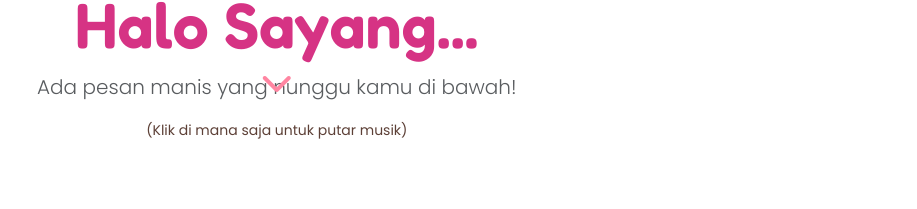
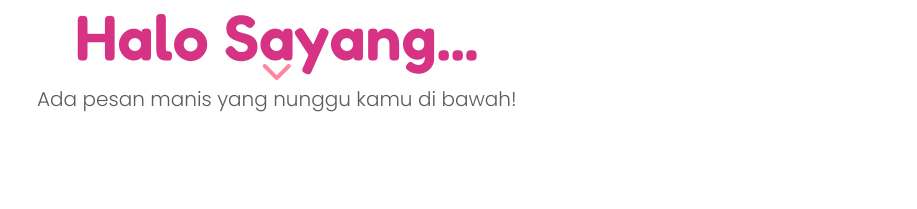
Before and after one commit to HalmarZahran/happy-eid-al-fitr, a plain HTML site: page index.html in a window 1280 px wide. Shown: the part 401-610 px from the top of the page, without its empty margins (363-1280 px from the left). Drawn offline with nearby package versions, Linux system fonts and the light colour scheme.

Commit message:
Add files via upload

```diff
--- a/index.html
+++ b/index.html
@@ -156,7 +156,7 @@
 <body>
 
     <audio id="myAudio" loop preload="auto">
-        <source src="Musik Ramadhan 2023 Instrumental Music.mp3" type="audio/mpeg">
+        <source src="Musik Ramadhan 2023  Instrumental Music.mp3" type="audio/mpeg">
         Browser kamu tidak mendukung elemen audio.
     </audio>
 
@@ -174,7 +174,6 @@
             </div>
             <h1 class="funny-font display-3">Halo Sayang...</h1>
             <p class="lead text-muted">Ada pesan manis yang nunggu kamu di bawah!</p>
-            <small class="text-pink">(Klik di mana saja untuk putar musik)</small>
             <div class="scroll-down">
                 <i class="fas fa-chevron-down fa-2x"></i>
             </div>
```
